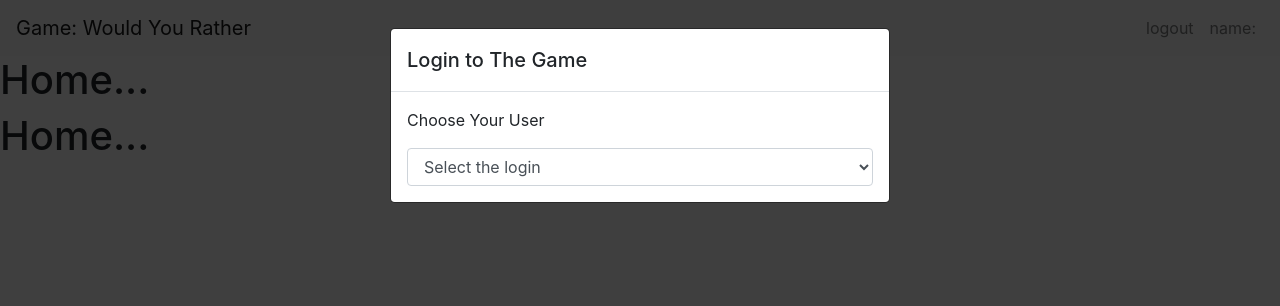
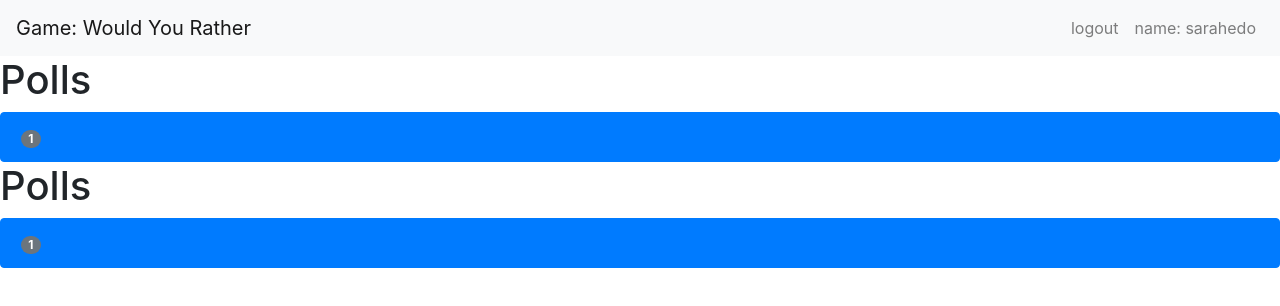
Before and after one commit to xavierartot/would-you-rather, a React (Create React App) app: page /home in a window 1280 px wide. Shown: the top 306 px of the page. Built offline with nearby package versions, Linux system fonts and the light colour scheme.

Commit message:
map author with answered questions

```diff
--- a/src/actions/shared.js
+++ b/src/actions/shared.js
@@ -16,7 +16,7 @@ export function handleInitialData() { // middleware thunk
         // promise which will pass to us an object with users and questions properties
         // let's add users, questions to the redux store
         dispatch(receiveUsers(users))
-        dispatch(setAuthedUser(null))
+        dispatch(setAuthedUser('sarahedo')) // null by default
         dispatch(receiveQuestions(questions))
         // dispatch(hideLoading()) // hide the loading bar
       })
--- a/src/containers/App.js
+++ b/src/containers/App.js
@@ -24,10 +24,4 @@ class App extends Component {
     )
   }
 }
-function mapStateToProps({ questions, users }) {
-  return {
-    idUsers: Object.values(users),
-    idQuestions: questions,
-  }
-}
-export default connect(mapStateToProps)(App)
+export default connect()(App)
--- a/src/containers/Home.js
+++ b/src/containers/Home.js
@@ -1,27 +1,30 @@
 import React, { Component } from 'react'
 import { connect } from 'react-redux'
-// import Poll from './Poll'
+import Poll from './Poll'
 import Modal from '../containers/Modal'
 
 class Home extends Component {
   render() {
-    console.log(this.props.authedUser)
-    // const { users } = this.props
+    const { questionsByUsers } = this.props
+    console.log(questionsByUsers)
+    if (this.props.authedUser === null) {
+      return <Modal buttonLabel="open" />
+    }
     return (
       <div className="Home">
-        <h1>Home...</h1>
-        { this.props.authedUser === null
-        ? <Modal buttonLabel="open" />
-        : null
-        }
+        <h1>Polls</h1>
+        <Poll questions={questionsByUsers} />
       </div>
     )
   }
 }
 
-function mapStateToProps({ authedUser }) {
+function mapStateToProps({ authedUser, users }) {
+  const questionsUsers = Object.values(users).filter(e => e.id === authedUser)
+  const questionsByUsers = questionsUsers.map(e => e.answers)
   return {
     authedUser,
+    questionsByUsers: questionsByUsers[0],
   }
 }
 export default connect(mapStateToProps)(Home)
--- a/src/containers/Poll.js
+++ b/src/containers/Poll.js
@@ -0,0 +1,31 @@
+import React, { Component } from 'react'
+import { connect } from 'react-redux'
+import { ListGroup, ListGroupItem, Badge } from 'reactstrap'
+
+class Poll extends Component {
+  render() {
+    const { questionsAnswers } = this.props
+    console.log([questionsAnswers[0][1]])
+    return (
+      <div className="Poll">
+        <ListGroup>
+          <ListGroupItem active><Badge pill>1</Badge></ListGroupItem>
+          {
+          // questionsAnswers.map((item, i) => (
+          //   <ListGroupItem key={item.id}>
+          //     {item.author}<Badge pill>1</Badge>
+          //   </ListGroupItem>
+          // ))
+          }
+        </ListGroup>
+      </div>
+    )
+  }
+}
+function mapStateToProps({ authedUser }, questions) {
+  console.log(Object.entries(questions), questions.questions, [questions.questions])
+  return {
+    questionsAnswers: Object.entries(questions),
+  }
+}
+export default connect(mapStateToProps)(Poll)
```
